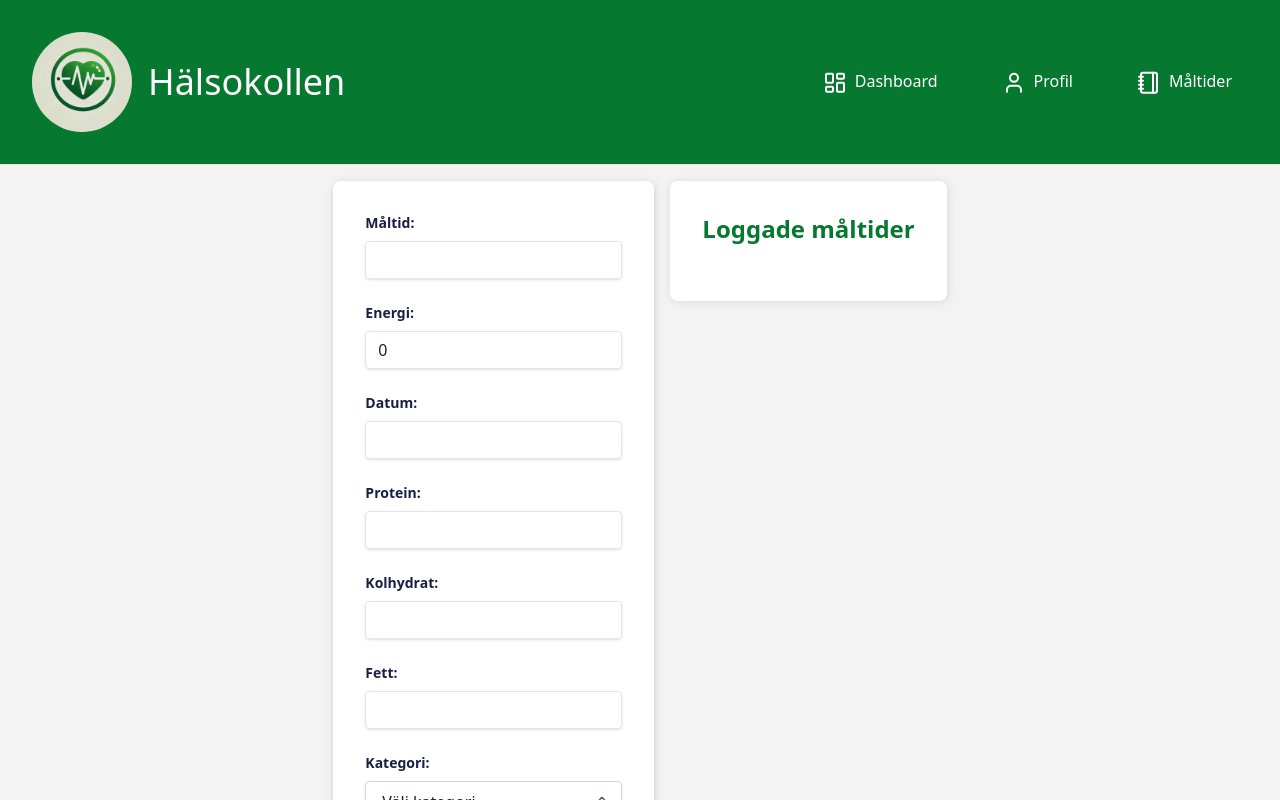
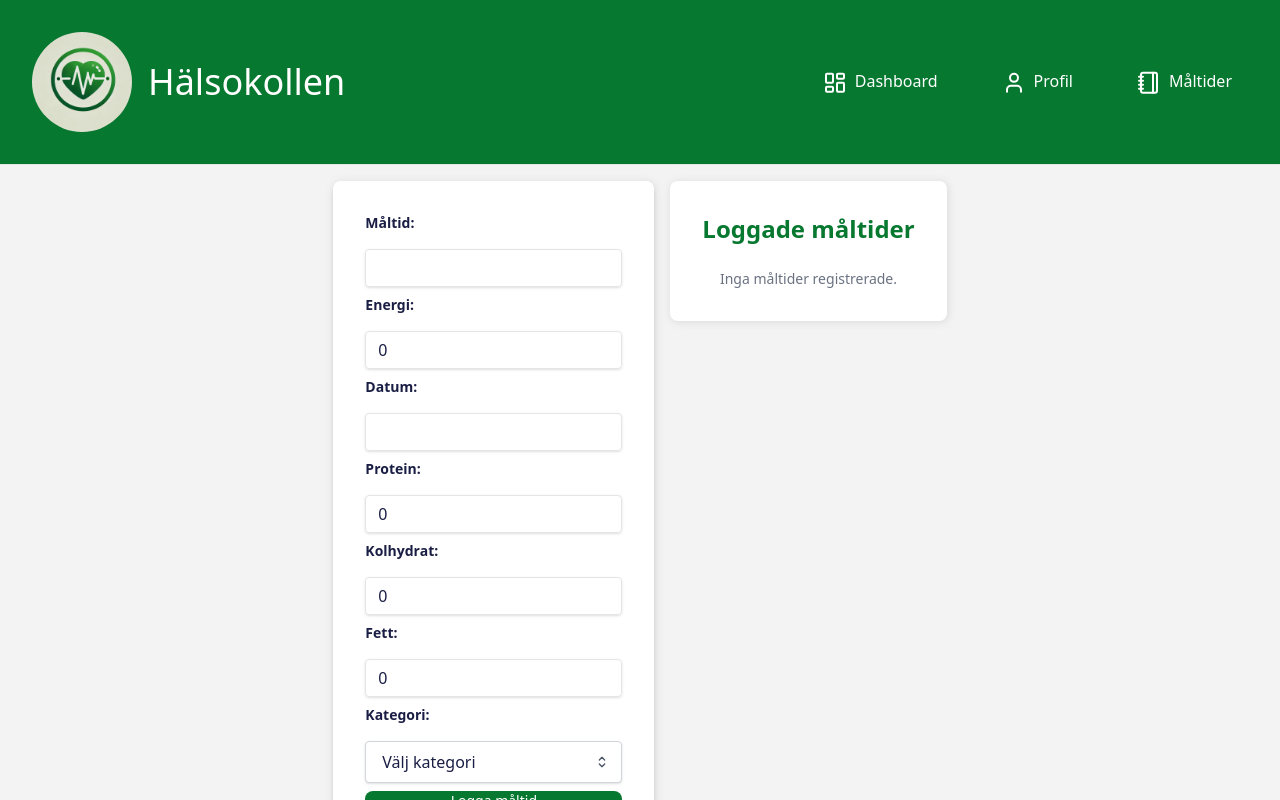
Before and after one commit to rebeccalindman/Health-Tracker-React-Tailwind, a React (Vite) app: page /mealLog in a window 1280 px wide. Shown: the top 800 px of the page. Built offline with nearby package versions, Linux system fonts and the light colour scheme.

Commit message:
created form component folder structure and copied current mealform

```diff
--- /dev/null
+++ b/src/components/Form/Form.tsx
@@ -0,0 +1,99 @@
+import { Meal } from "../../types/meal";
+import { useState } from "react";
+import { useDispatch, useSelector } from "react-redux";
+import { addMeal, updateMeal } from "../../reducers/mealSlice";
+import { v4 as uuidv4 } from "uuid";
+import { Button } from "../ui/button";
+
+const Form = () => {
+    const dispatch = useDispatch();
+    const mealLogs = useSelector((state) => state.meals.mealLogs ?? []);
+    const [newMeal, setNewMeal] = useState<Meal>({
+        id: '',
+        title: '',
+        energy: 0,
+        date: '',
+        protein: 0,
+        carbohydrate: 0,
+        fat: 0,
+        category: ''
+    });
+
+    const [editing, setEditing] = useState(false);
+    const [errorMessage, setErrorMessage] = useState('');
+
+    const handleChange = (e: React.ChangeEvent<HTMLInputElement | HTMLSelectElement>) => {
+        const { name, value } = e.target;
+
+        setNewMeal(prevMeal => ({
+            ...prevMeal,
+            [name]: name === 'energy' || name === 'protein' || name === 'carbohydrate' || name === 'fat'
+                ? value === "" ? 0 : parseFloat(value)  // Ensure an empty string doesn't become NaN
+                : value
+        }));
+    };
+
+    const handleSubmit = (event: React.FormEvent<HTMLFormElement>) => {
+        event.preventDefault();
+        if (!newMeal.title || !newMeal.energy || !newMeal.date || !newMeal.protein || !newMeal.carbohydrate || !newMeal.fat || !newMeal.category) {
+          setErrorMessage('Alla fält måste fyllas i.');
+          return;
+        }
+        setErrorMessage('');
+        if (editing) {
+          dispatch(updateMeal(newMeal));
+          setEditing(null);
+        } else {
+          dispatch(addMeal({ ...newMeal, id: uuidv4() }));
+        }
+        setNewMeal({
+          id: '',
+          title: '',
+          energy: 0,
+          date: '',
+          protein: 0,
+          carbohydrate: 0,
+          fat: 0,
+          category: ''
+        });
+      };
+
+    return (
+        <form onSubmit={handleSubmit} className="bg-white shadow-md card px-8 pt-6 max-w-[500px]">
+
+            <label htmlFor="title" className="block text-accent text-sm font-bold mb-2 text-left">Måltid:</label>
+            <input type="text" id="title" name="title" value={newMeal.title} onChange={handleChange} className="shadow appearance-none border rounded w-full py-2 px-3 text-accent leading-tight focus:outline-none focus:shadow-outline" />
+            <label htmlFor="energy" className="block text-accent text-sm font-bold mb-2 text-left">Energi:</label>
+            <input type="number" id="energy" name="energy" value={newMeal.energy} onChange={handleChange} className="shadow appearance-none border rounded w-full py-2 px-3 text-accent leading-tight focus:outline-none focus:shadow-outline" />
+            <label htmlFor="date" className="block text-accent text-sm font-bold mb-2 text-left">Datum:</label>
+            <input type="text" id="date" name="date" value={newMeal.date} onChange={handleChange} className="shadow appearance-none border rounded w-full py-2 px-3 text-accent leading-tight focus:outline-none focus:shadow-outline" />
+            <label htmlFor="protein" className="block text-accent text-sm font-bold mb-2 text-left">Protein:</label>
+            <input type="number" id="protein" name="protein" value={newMeal.protein} onChange={handleChange} className="shadow appearance-none border rounded w-full py-2 px-3 text-accent leading-tight focus:outline-none focus:shadow-outline" />
+            <label htmlFor="carbohydrate" className="block text-accent text-sm font-bold mb-2 text-left">Kolhydrat:</label>
+            <input type="number" id="carbohydrate" name="carbohydrate" value={newMeal.carbohydrate} onChange={handleChange} className="shadow appearance-none border rounded w-full py-2 px-3 text-accent leading-tight focus:outline-none focus:shadow-outline" />
+            <label htmlFor="fat" className="block text-accent text-sm font-bold mb-2 text-left">Fett:</label>
+            <input type="number" id="fat" name="fat" value={newMeal.fat} onChange={handleChange} className="shadow appearance-none border rounded w-full py-2 px-3 text-accent leading-tight focus:outline-none focus:shadow-outline" />
+            <label htmlFor="category" className="block text-accent text-sm font-bold mb-2 text-left">Kategori:</label>
+            <div className="relative w-full">
+                <select id="category" name="category" value={newMeal.category} onChange={handleChange} className="block w-full px-4 py-2 pr-10 text-accent bg-white border border-gray-300 rounded shadow focus:outline-none focus:ring-2 focus:ring-accent focus:border-accent appearance-none">
+                    <option value="">Välj kategori</option>
+                    <option value="Frukost">Frukost</option>
+                    <option value="Lunch">Lunch</option>
+                    <option value="Middag">Middag</option>
+                    <option value="Mellanmål">Mellanmål</option>
+                </select>
+                <div className="absolute inset-y-0 right-0 flex items-center px-3 pointer-events-none">
+                    <svg className="w-4 h-4 text-gray-600" fill="none" stroke="currentColor" viewBox="0 0 24 24" xmlns="http://www.w3.org/2000/svg">
+                        <path strokeLinecap="round" strokeLinejoin="round" strokeWidth="2" d="M8 9l4-4 4 4m0 6l-4 4-4-4" />
+                    </svg>
+                </div>
+            </div>
+            <Button variant={"default"} size={"md"} type="submit" className="">
+                {editing ? 'Uppdatera måltid' : 'Logga måltid'}
+            </Button>
+            {errorMessage && <p className="text-red-500 text-xs italic mb-4">{errorMessage}</p>}
+        </form>
+    );
+};
+
+export default Form;
--- /dev/null
+++ b/src/components/Form/InputField.tsx
@@ -0,0 +1,9 @@
+
+
+const InputField = () => {
+  return (
+    <div>InputField</div>
+  )
+}
+
+export default InputField
--- a/src/components/MealList.tsx
+++ /dev/null
@@ -1,22 +0,0 @@
-
-import MealListItem from './MealListItem';
-
-const MealList = ({ meals = [], onEdit }) => {
-  // Se till att meals är en array
-  const sortedMeals = [...(meals || [])].sort((a, b) => new Date(b.date) - new Date(a.date));
-
-  return (
-    <div className="card w-fit">
-      <h2 className="text-2xl font-bold mb-4 text-center text-primary">Loggade måltider</h2>
-      <div className="flex flex-wrap justify-center items-center -mx-2 gap-2 w-fit">
-        {sortedMeals.map((meal, index) => (
-          <div key={index} className="w-full px-2 mb-4">
-            <MealListItem meal={meal} onEdit={onEdit} />
-          </div>
-        ))}
-      </div>
-    </div>
-  );
-};
-
-export default MealList;
--- /dev/null
+++ b/src/components/MealList/MealList.tsx
@@ -0,0 +1,30 @@
+import MealListItem from './MealListItem';
+import { Meal } from '../../types/meal';
+interface MealListProps {
+  meals?: Array<{ id: string; title: string; energy: number; date: string; protein: number; carbohydrate: number; fat: number; category: string }>;
+  onEdit?: (meal: Meal) => void;
+}
+
+const MealList = ({ meals = [], onEdit }: MealListProps) => {
+  // Se till att meals är en array
+  const sortedMeals = [...(meals || [])].sort((a, b) => new Date(b.date).getTime() - new Date(a.date).getTime());
+
+  return (
+    <div className="card w-fit">
+      <h2 className="text-2xl font-bold mb-4 text-center text-primary">Loggade måltider</h2>
+      {sortedMeals.length > 0 ? (
+        <div className="flex flex-wrap justify-center items-center -mx-2 gap-2 w-fit">
+          {sortedMeals.map((meal, index) => (
+            <div key={index} className="w-full px-2 mb-4">
+              <MealListItem meal={meal} editButton={1} onEdit={onEdit} />
+            </div>
+          ))}
+        </div>
+      ) : (
+        <p className="text-center text-sm text-gray-500">Inga måltider registrerade.</p>
+      )}
+    </div>
+  );
+};
+
+export default MealList;
--- a/src/components/dashboard/TodaysMeals.tsx
+++ b/src/components/dashboard/TodaysMeals.tsx
@@ -1,6 +1,6 @@
 import React from 'react';
 import { useSelector } from 'react-redux';
-import MealListItem from '../MealListItem';
+import MealListItem from '../MealList/MealListItem';
 import { Button } from '../ui/button';
 import { PlusCircle } from 'lucide-react';
 
--- a/src/pages/MealLog.tsx
+++ b/src/pages/MealLog.tsx
@@ -1,103 +1,92 @@
-import React, { useState } from 'react';
-import MealList from '../components/MealList';
+import { useState } from 'react';
+import MealList from '../components/MealList/MealList';
 import { useSelector, useDispatch } from "react-redux";
 import { addMeal, updateMeal } from "../reducers/mealSlice";
 import { v4 as uuidv4 } from "uuid";
-import { Button } from '@/components/ui/button';
+import { Button } from '../components/ui/button';
+import { Meal } from '../types/meal';
+import Form from '../components/Form/Form';
+import InputField from '../components/Form/InputField';
 
 const MealLog = () => {
+  const dispatch = useDispatch();
+  const mealLogs = useSelector((state) => state.meals.mealLogs ?? []);
 
-  const dispatch = useDispatch();
-  const mealLogs = useSelector((state) => state.meals?.mealLogs ?? []);
-
-  const [meal, setMeal] = useState({
+  const [newMeal, setNewMeal] = useState<Meal>({
+    id: '',
     title: '',
-    energy: '',
+    energy: 0,
     date: '',
-    protein: '',
-    carbohydrate: '',
-    fat: '',
+    protein: 0,
+    carbohydrate: 0,
+    fat: 0,
     category: ''
   });
 
-  const [editingMeal, setEditingMeal] = useState(null);
-  const [error, setError] = useState('');
-  // const [showForm, setShowForm] = useState(false);
+  const [editing, setEditing] = useState<Meal | null>(null);
+  const [errorMessage, setErrorMessage] = useState('');
 
-  const handleChange = (e) => {
-    const { name, value } = e.target;
-    setMeal({
-      ...meal,
-      [name]: value
+  const handleChange = (event: React.ChangeEvent<HTMLInputElement>) => {
+    const { name, value } = event.target;
+    setNewMeal({
+      ...newMeal,
+      [name]: (name === 'energy' || name === 'protein' || name === 'carbohydrate' || name === 'fat') ? parseInt(value, 10) : value
     });
   };
 
-  const handleSubmit = (e) => {
-    e.preventDefault();
-    if (!meal.title || !meal.energy || !meal.date || !meal.protein || !meal.carbohydrate || !meal.fat || !meal.category) {
-      setError('Alla fält måste fyllas i.');
+  const handleSubmit = (event: React.FormEvent<HTMLFormElement>) => {
+    event.preventDefault();
+    if (!newMeal.title || !newMeal.energy || !newMeal.date || !newMeal.protein || !newMeal.carbohydrate || !newMeal.fat || !newMeal.category) {
+      setErrorMessage('Alla fält måste fyllas i.');
       return;
     }
-    setError('');
-    if (editingMeal) {
-      dispatch(updateMeal(meal));
-      setEditingMeal(null);
+    setErrorMessage('');
+    if (editing) {
+      dispatch(updateMeal(newMeal));
+      setEditing(null);
     } else {
-      dispatch(addMeal({ ...meal, id: uuidv4() }));
+      dispatch(addMeal({ ...newMeal, id: uuidv4() }));
     }
-    setMeal({
+    setNewMeal({
+      id: '',
       title: '',
-      energy: '',
+      energy: 0,
       date: '',
-      protein: '',
-      carbohydrate: '',
-      fat: '',
+      protein: 0,
+      carbohydrate: 0,
+      fat: 0,
       category: ''
     });
-    // setShowForm(false);
   };
 
-  const handleEdit = (meal) => {
-    setMeal(meal);
-    setEditingMeal(meal);
-    // setShowForm(true);
+  const handleEdit = (meal: Meal) => {
+    setNewMeal(meal);
+    setEditing(meal);
   };
 
   return (
     <main className="container mx-auto p-4 flex justify-center flex-row gap-4 items-start flex-wrap max-w-[1000px]">
-      <form onSubmit={handleSubmit} className="bg-white shadow-md card px-8 pt-6 max-w-[500px]">
-        {error && <p className="text-red-500 text-xs italic mb-4">{error}</p>}
-        <div className="mb-4">
+
+ {/*      <form onSubmit={handleSubmit} className="bg-white shadow-md card px-8 pt-6 max-w-[500px]">
+        {errorMessage && <p className="text-red-500 text-xs italic mb-4">{errorMessage}</p>}
         <label htmlFor="title" className="block text-accent text-sm font-bold mb-2 text-left">Måltid:</label>
-          <input type="text" id="title" name="title" value={meal.title} onChange={handleChange} className="shadow appearance-none border rounded w-full py-2 px-3 text-accent leading-tight focus:outline-none focus:shadow-outline" />
-        </div>
-        <div className="mb-4">
+        <input type="text" id="title" name="title" value={newMeal.title} onChange={handleChange} className="shadow appearance-none border rounded w-full py-2 px-3 text-accent leading-tight focus:outline-none focus:shadow-outline" />
         <label htmlFor="energy" className="block text-accent text-sm font-bold mb-2 text-left">Energi:</label>
-          <input type="text" id="energy" name="energy" value={Number(meal.energy)} onChange={handleChange} className="shadow appearance-none border rounded w-full py-2 px-3 text-accent leading-tight focus:outline-none focus:shadow-outline" />
-        </div>
-        <div className="mb-4">
+        <input type="number" id="energy" name="energy" value={newMeal.energy} onChange={handleChange} className="shadow appearance-none border rounded w-full py-2 px-3 text-accent leading-tight focus:outline-none focus:shadow-outline" />
         <label htmlFor="date" className="block text-accent text-sm font-bold mb-2 text-left">Datum:</label>
-          <input type="text" id="date" name="date" value={meal.date} onChange={handleChange} className="shadow appearance-none border rounded w-full py-2 px-3 text-accent leading-tight focus:outline-none focus:shadow-outline" />
-        </div>
-        <div className="mb-4">
+        <input type="text" id="date" name="date" value={newMeal.date} onChange={handleChange} className="shadow appearance-none border rounded w-full py-2 px-3 text-accent leading-tight focus:outline-none focus:shadow-outline" />
         <label htmlFor="protein" className="block text-accent text-sm font-bold mb-2 text-left">Protein:</label>
-          <input type="text" id="protein" name="protein" value={meal.protein} onChange={handleChange} className="shadow appearance-none border rounded w-full py-2 px-3 text-accent leading-tight focus:outline-none focus:shadow-outline" />
-        </div>
-        <div className="mb-4">
+        <input type="number" id="protein" name="protein" value={newMeal.protein} onChange={handleChange} className="shadow appearance-none border rounded w-full py-2 px-3 text-accent leading-tight focus:outline-none focus:shadow-outline" />
         <label htmlFor="carbohydrate" className="block text-accent text-sm font-bold mb-2 text-left">Kolhydrat:</label>
-          <input type="text" id="carbohydrate" name="carbohydrate" value={meal.carbohydrate} onChange={handleChange} className="shadow appearance-none border rounded w-full py-2 px-3 text-accent leading-tight focus:outline-none focus:shadow-outline" />
-        </div>
-        <div className="mb-4">
+        <input type="number" id="carbohydrate" name="carbohydrate" value={newMeal.carbohydrate} onChange={handleChange} className="shadow appearance-none border rounded w-full py-2 px-3 text-accent leading-tight focus:outline-none focus:shadow-outline" />
         <label htmlFor="fat" className="block text-accent text-sm font-bold mb-2 text-left">Fett:</label>
-          <input type="text" id="fat" name="fat" value={meal.fat} onChange={handleChange} className="shadow appearance-none border rounded w-full py-2 px-3 text-accent leading-tight focus:outline-none focus:shadow-outline" />
-        </div>
-        <div className="w-full">
+        <input type="number" id="fat" name="fat" value={newMeal.fat} onChange={handleChange} className="shadow appearance-none border rounded w-full py-2 px-3 text-accent leading-tight focus:outline-none focus:shadow-outline" />
         <label htmlFor="category" className="block text-accent text-sm font-bold mb-2 text-left">Kategori:</label>
         <div className="relative w-full">
           <select
             id="category"
             name="category"
-              value={meal.category}
+            value={newMeal.category}
             onChange={handleChange}
             className="block w-full px-4 py-2 pr-10 text-accent bg-white border border-gray-300 rounded shadow focus:outline-none focus:ring-2 focus:ring-accent focus:border-accent appearance-none"
           >
@@ -119,12 +108,12 @@ const MealLog = () => {
             </svg>
           </div>
         </div>
-        </div>
+        <Button variant={"default"} size={"md"} type="submit" className="">
+          {editing ? 'Uppdatera måltid' : 'Logga måltid'}
+        </Button>
+      </form> */}
 
-        <Button type="submit" className="">
-          {editingMeal ? 'Uppdatera måltid' : 'Logga måltid'}
-        </Button>
-      </form>
+      < Form/>
       <MealList meals={mealLogs} onEdit={handleEdit} />
     </main>
   );
--- /dev/null
+++ b/src/types/meal.tsx
@@ -0,0 +1,10 @@
+export interface Meal {
+  id: string;
+  title: string;
+  energy: number;
+  date: string;
+  protein: number;
+  carbohydrate: number;
+  fat: number;
+  category: string;
+}
```
Also changed, not shown: eslint.config.js (deleted, +0 -14 lines), src/components/MealList/MealListItem.tsx (renamed from src/components/MealListItem.tsx, +20 -5 lines). Lines whose indentation alone changed are shown as unchanged.
